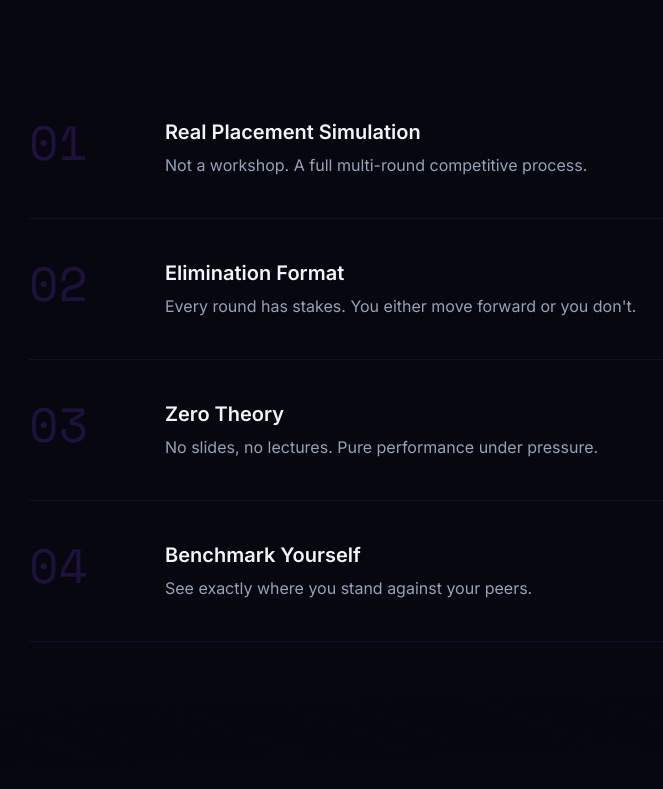
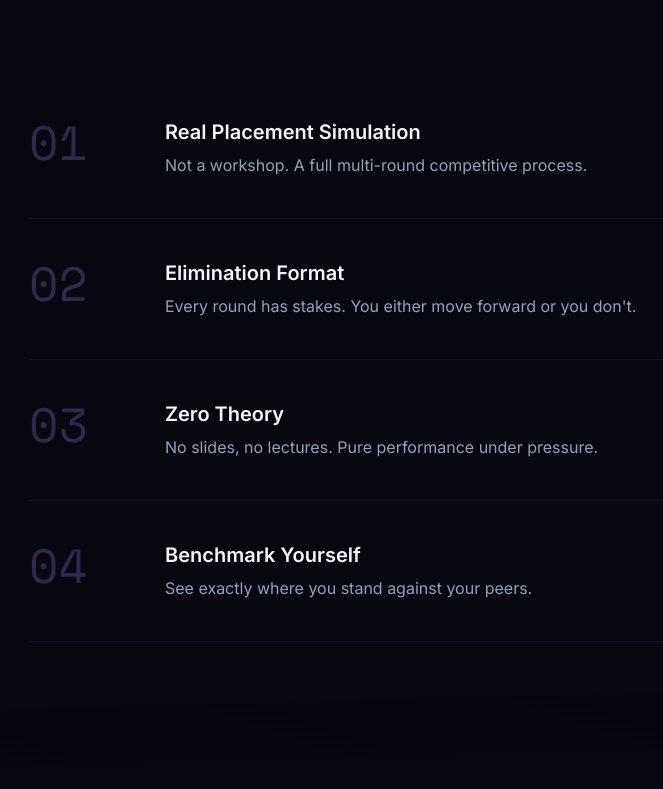
Before and after one commit to ShlokNaidu/career-catalyst-4.0, a React (Vite) app: page / in a window 1280 px wide. Shown: the part 1031-1820 px from the top of the page, without its empty margins (11-674 px from the left). Built offline with nearby package versions, Linux system fonts and the light colour scheme.

Commit message:
text opacity 10% -> 25%

```diff
--- a/src/components/DifferentiatorSection.jsx
+++ b/src/components/DifferentiatorSection.jsx
@@ -48,7 +48,7 @@ export default function DifferentiatorSection() {
               className="flex items-start gap-6 md:gap-10 py-8 md:py-10"
               style={{ borderBottom: '1px solid rgba(124, 58, 237, 0.12)' }}
             >
-              <span className="font-mono-accent text-3xl md:text-5xl text-[#7C3AED]/20 leading-none shrink-0 w-16 md:w-24">
+              <span className="font-mono-accent text-3xl md:text-5xl text-[#A78BFA]/25 leading-none shrink-0 w-16 md:w-24">
                 {p.num}
               </span>
               <div>
--- a/src/components/WhyJoinSection.jsx
+++ b/src/components/WhyJoinSection.jsx
@@ -48,7 +48,7 @@ export default function WhyJoinSection() {
               className="py-10 md:py-12"
               style={{ borderBottom: '1px solid rgba(124, 58, 237, 0.12)' }}
             >
-              <span className="font-display text-5xl md:text-7xl text-[#7C3AED]/10 block leading-none mb-4">
+              <span className="font-display text-5xl md:text-7xl text-[#A78BFA]/25 block leading-none mb-4">
                 {r.num}
               </span>
               <h3 className="font-body font-semibold text-lg md:text-xl text-[#F1F5F9] tracking-wide mb-2">
```
